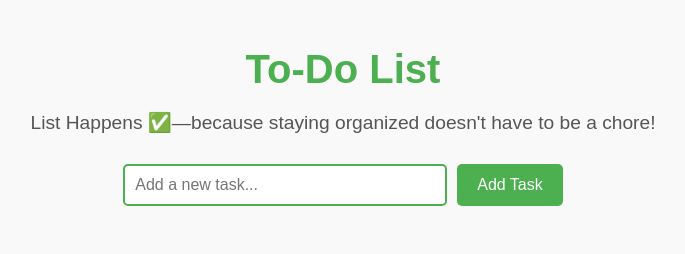
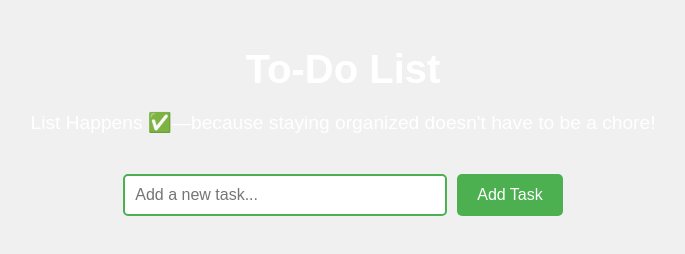
Before and after one commit to Aryan0616/Productinate, a plain HTML site: page prod-tools/todo.html in a window 1280 px wide. Shown: the whole page, without its empty margins (297-982 px from the left). Drawn offline with Linux system fonts and the light colour scheme; no server answers.

Commit message:
Update todo.css

```diff
--- a/prod-tools/todo.css
+++ b/prod-tools/todo.css
@@ -1,31 +1,33 @@
 body {
     font-family: Arial, sans-serif;
-    background-color: #f9f9f9;
+    background-color: #f0f0f0;
     margin: 0;
     padding: 20px;
     color: #333;
     text-align: center;
 }
 
-
 h1 {
-    color: #4caf50;
+    color: #ffffff;
     font-size: 2.5rem;
     margin-bottom: 10px;
 }
 
 p {
     font-size: 1.2rem;
-    color: #555;
+    color: #ffffff;
     margin-bottom: 30px;
 }
-
 
 form {
     display: flex;
     justify-content: center;
     gap: 10px;
     margin-bottom: 20px;
+    padding: 10px;
+
+    border-radius: 8px;
+
 }
 
 form input[type="text"] {
@@ -58,7 +60,6 @@ form button:hover {
     transform: translateY(-2px);
 }
 
-
 #to-dolist {
     display: flex;
     flex-direction: column;
@@ -67,7 +68,6 @@ form button:hover {
     margin: 0 auto;
     padding: 0;
 }
-
 
 .task {
     display: flex;
@@ -85,7 +85,6 @@ form button:hover {
     transform: translateY(-2px);
 }
 
-
 .task input[type="checkbox"] {
     width: 20px;
     height: 20px;
@@ -97,7 +96,6 @@ form button:hover {
 .task input[type="checkbox"]:hover {
     transform: scale(1.2);
 }
-
 
 .task span {
     flex: 1;
@@ -114,7 +112,6 @@ form button:hover {
     color: #888;
 }
 
-
 .task button.delete-btn {
     background: none;
     border: none;
@@ -128,7 +125,6 @@ form button:hover {
     color: #d32f2f;
     transform: scale(1.2);
 }
-
 
 @media (max-width: 768px) {
     form input[type="text"] {
```
